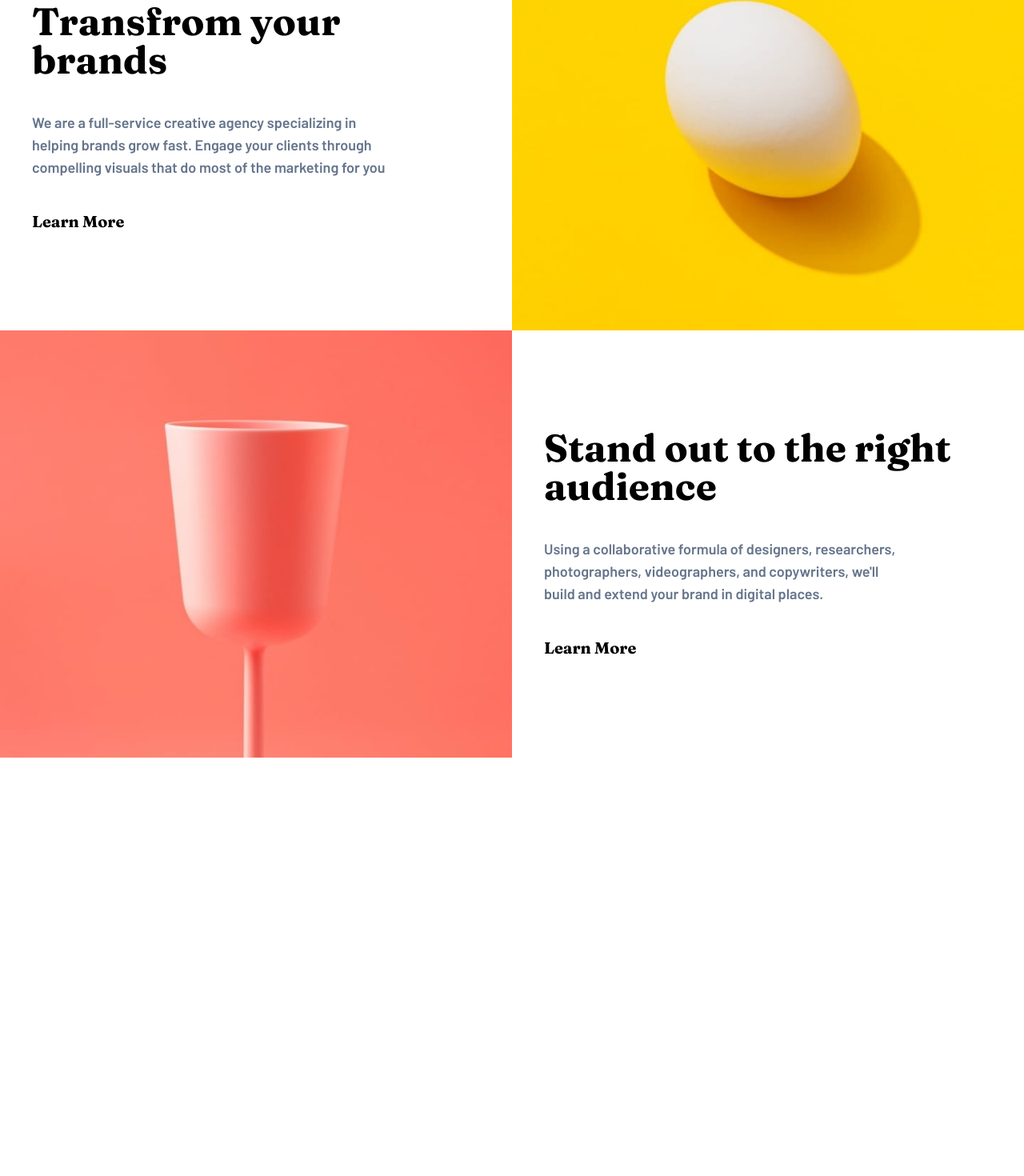
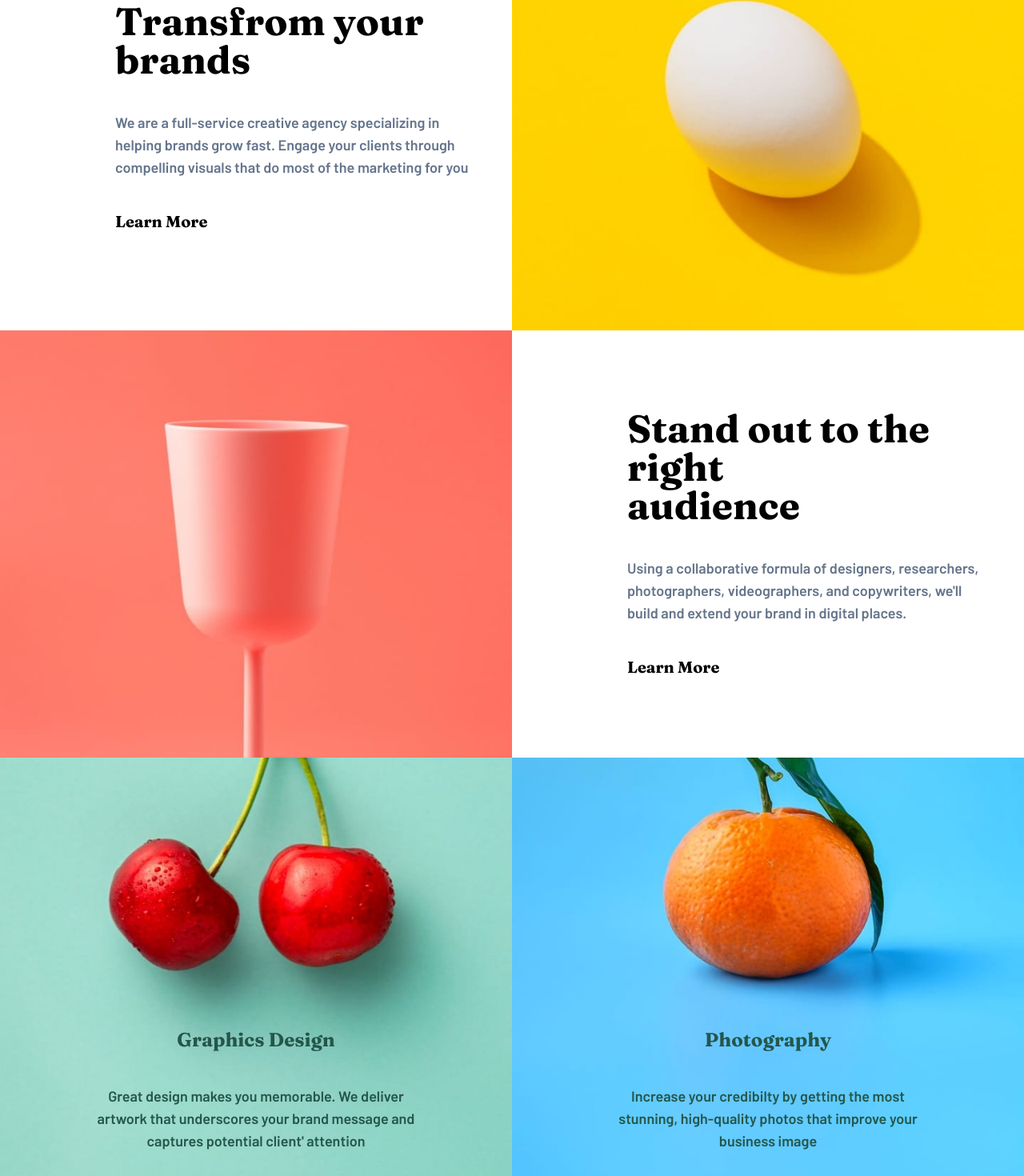
Before and after one commit to ashishmohanty10/agency-landingpageFE, a Next.js app: page / in a window 1280 px wide. Shown: the part 920-2390 px from the top of the page at 80% size. Before the commit the page ends 1867 px from the top, so only its background shows below. Built offline with nearby package versions, Linux system fonts and the light colour scheme.

Commit message:
graphics section done

```diff
--- a/src/app/page.tsx
+++ b/src/app/page.tsx
@@ -1,4 +1,5 @@
 import ColaborativeFormula from "@/components/colaborativeFormula";
+import GraphicsDesign from "@/components/graphicsDesign";
 import Hero from "@/components/hero";
 import TransformBrand from "@/components/transformBrand";
 
@@ -8,6 +9,7 @@ export default function Home() {
       <Hero />
       <TransformBrand />
       <ColaborativeFormula />
+      <GraphicsDesign />
     </main>
   );
 }
--- a/src/components/colaborativeFormula.tsx
+++ b/src/components/colaborativeFormula.tsx
@@ -22,7 +22,7 @@ const ColaborativeFormula = () => {
       </div>
 
       {/* right side */}
-      <div className="space-y-10 py-8 flex justify-center flex-col px-10 text-center xl:text-left">
+      <div className="space-y-10 py-8 flex items-center xl:items-start justify-center flex-col px-10 text-center xl:text-left xl:pl-36 ">
         <h2 className="font-title font-bold text-4xl xl:text-5xl leading-10 text-center xl:text-left">
           Stand out to the right <br /> audience
         </h2>
@@ -33,8 +33,9 @@ const ColaborativeFormula = () => {
           your brand in digital places.
         </p>
 
-        <div className="font-title font-bold text-xl group  relative transition-all">
-          <p className="z-20"> Learn More</p>
+        <div className="font-title font-bold text-xl group  relative transition-all h-7 w-fit group">
+          <p className="z-999"> Learn More</p>
+          <div className="w-full h-2 bg-softRed/30 rounded-3xl group-hover:block hidden -translate-y-2  -z-50"></div>
         </div>
       </div>
     </section>
--- /dev/null
+++ b/src/components/graphicsDesign.tsx
@@ -0,0 +1,58 @@
+import Image from "next/image";
+import GraphicDesignDesktop from "/public/desktop/image-graphic-design.jpg";
+import PhotographyDesktop from "/public/desktop/image-photography.jpg";
+import GraphicDesignMobile from "/public/mobile/image-graphic-design.jpg";
+import PhotographyMobile from "/public/mobile/image-photography.jpg";
+
+const GraphicsDesign = () => {
+  return (
+    <section className="xl:flex items-center w-full justify-center">
+      <div className="w-full relative">
+        <Image
+          src={GraphicDesignDesktop}
+          className="w-full object-contain hidden xl:block"
+          alt="Graphics design desktop version"
+        />
+
+        <Image
+          src={GraphicDesignMobile}
+          className="w-full object-contain block xl:hidden"
+          alt="Graphics design desktop version"
+        />
+
+        <div className="absolute bottom-10 left-0 flex flex-col text-center  items-center justify-center w-full text-graphicsDesignText space-y-10">
+          <h2 className="font-title font-bold text-2xl">Graphics Design</h2>
+          <p className="font-body text-lg font-semibold xl:w-[400px] w-[300px]">
+            Great design makes you memorable. We deliver artwork that
+            underscores your brand message and captures potential client'
+            attention
+          </p>
+        </div>
+      </div>
+
+      <div className="w-full relative">
+        <Image
+          src={PhotographyDesktop}
+          alt="Photography image desktop"
+          className="w-full object-contain hidden xl:block"
+        />
+
+        <Image
+          src={PhotographyMobile}
+          alt="Photography image desktop"
+          className="w-full object-contain block xl:hidden"
+        />
+
+        <div className="absolute bottom-10 left-0 flex flex-col text-center items-center justify-center w-full text-graphicsDesignText space-y-10">
+          <h2 className="font-title font-bold text-2xl">Photography</h2>
+          <p className="font-body text-lg font-semibold xl:w-[400px] w-[300px]">
+            Increase your credibilty by getting the most stunning, high-quality
+            photos that improve your business image
+          </p>
+        </div>
+      </div>
+    </section>
+  );
+};
+
+export default GraphicsDesign;
--- a/src/components/transformBrand.tsx
+++ b/src/components/transformBrand.tsx
@@ -6,7 +6,7 @@ const TransformBrand = () => {
   return (
     <section className="w-full grid grid-cols-1 xl:grid-cols-2 justify-between items-center ">
       {/* left side  */}
-      <div className="space-y-10 py-8 flex justify-center flex-col px-10 text-center xl:text-left">
+      <div className="space-y-10 py-8 flex items-center xl:items-start justify-center flex-col px-10 text-center xl:text-left xl:pl-36">
         <h2 className="font-title font-bold text-4xl xl:text-5xl leading-10 text-center xl:text-left">
           Transfrom your <br /> brands
         </h2>
@@ -17,8 +17,9 @@ const TransformBrand = () => {
           of the marketing for you
         </p>
 
-        <div className="font-title font-bold text-xl group  relative transition-all">
-          <p className="z-20"> Learn More</p>
+        <div className="font-title font-bold text-xl group  transition-all h-7 w-fit group ">
+          <p className="z-999"> Learn More</p>
+          <div className="w-full h-2 bg-yellow/30 rounded-3xl group-hover:block hidden -translate-y-2 -z-50"></div>
         </div>
       </div>
 
```
